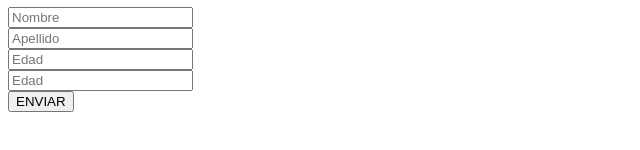
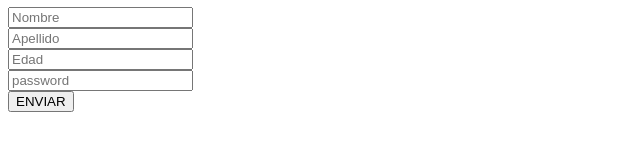
Before and after one commit to JDtarapues/repositorio-de-practica, a plain HTML site: page contacto.html in a window 1280 px wide. Shown: the part 172-322 px from the top of the page, 0-640 px from the left. Drawn offline with Linux system fonts and the light colour scheme.

Commit message:
cambios de lacontraseña

```diff
--- a/contacto.html
+++ b/contacto.html
@@ -35,7 +35,7 @@
 
             <div>
 
-                <input type="password" name="password" placeholder="Edad"/>
+                <input type="password" name="password" placeholder="password"/>
             </div>
 
             <BUtton>ENVIAR</BUtton>
```
